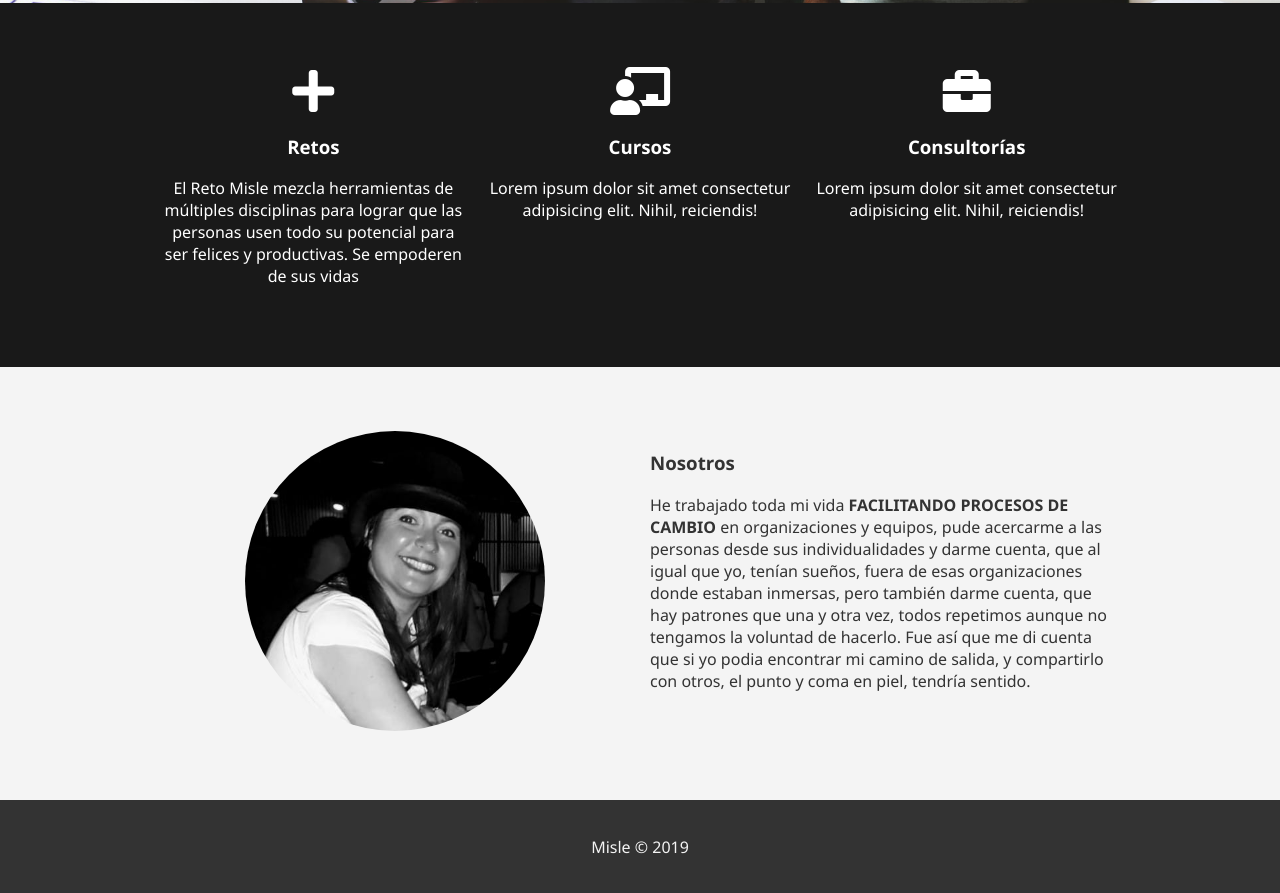
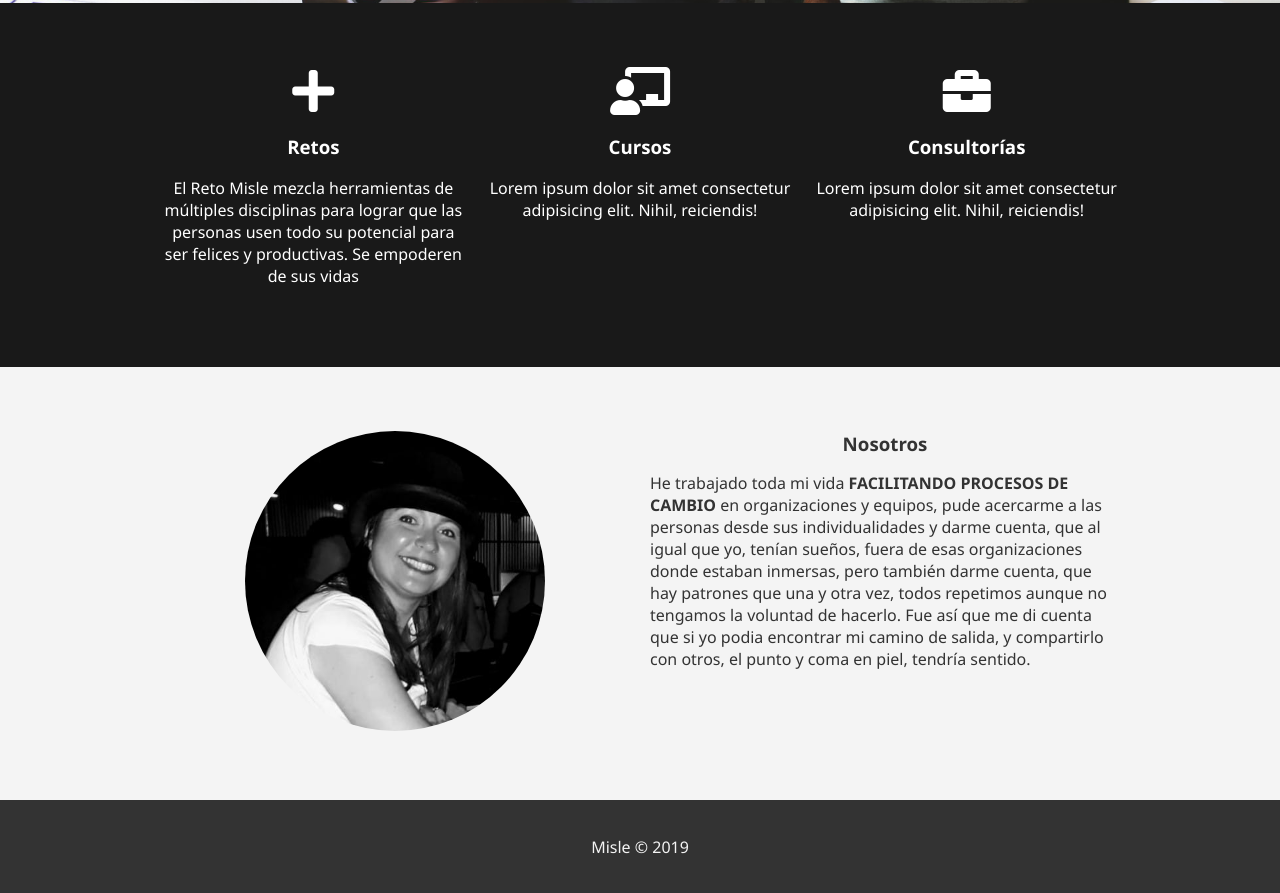
Before and after one commit to luiscarta/misle, a plain HTML site: page index.html in a window 1280 px wide. Shown: the part 797-1690 px from the top of the page. Drawn offline with Linux system fonts and the light colour scheme.

Commit message:
Update index.html

```diff
--- a/index.html
+++ b/index.html
@@ -49,7 +49,7 @@
           <img src="img/andrea.jpg" class="nosotrosimg" alt="Andrea Rodriguez">
         </div>
         <div>
-          <h3>Nosotros</h3>
+          <h3 class="center">Nosotros</h3>
           <p>He trabajado toda mi vida <b>FACILITANDO PROCESOS DE CAMBIO </b> en organizaciones y equipos, pude acercarme a las personas desde sus individualidades y darme cuenta, que al igual que yo, tenían sueños, fuera de esas organizaciones donde estaban inmersas, pero también darme cuenta, que hay patrones que una y otra vez, todos repetimos aunque no tengamos la voluntad de hacerlo. Fue así que me di cuenta que si yo podia encontrar mi camino de salida, y compartirlo con otros, el punto y coma en piel, tendría sentido.</p>
         </div>
       </div>
```
